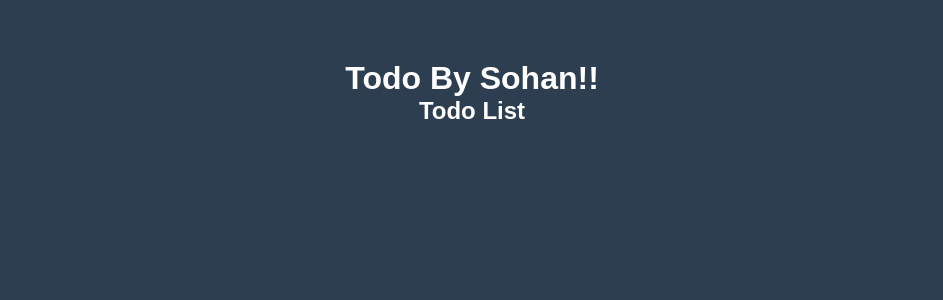
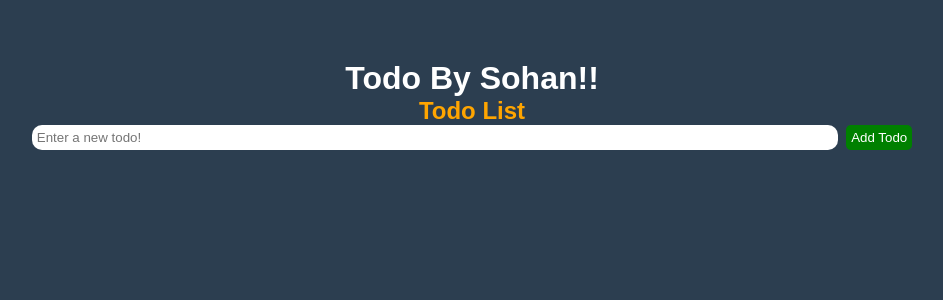
Before and after one commit to ProgrammerSohan/Todo-App-Using-Vue-JS3, a Vue app: page / in a window 1280 px wide. Shown: the top 300 px of the page, without its empty margins (168-1111 px from the left). Built offline with nearby package versions, Linux system fonts and the light colour scheme; a web font is replaced by a local one.

Commit message:
2b_template style

```diff
--- a/src/components/Todo.vue
+++ b/src/components/Todo.vue
@@ -1,7 +1,12 @@
 <template>
     <div class="wrapper">
        <h1> Todo By Sohan!!</h1>
-       <h2>Todo List</h2>
+       <h2 class="header">Todo List</h2>
+       <div class="inputDiv">
+            <input ref="myInput" type="text" class="todoInput" v-model="model" placeholder="Enter a new todo!" />
+       <button class="addTodoBtn">Add Todo </button>
+
+       </div>
     </div>
 </template>
 <script>
@@ -20,5 +25,36 @@ export default{
     align-items: center;
 
 }
+.header {
+    color: orange;
+}
+.inputDiv{
+    width: 90%;
+    display: flex;
+    justify-content: center;
+    align-items: center;
+    gap: 0.5rem;
+}
+.todoInput{
+    width: 70%;
+    padding: 5px;
+    border: none;
+    border-radius: 10px;
+
+}
+.addTodoBtn{
+    border: none;
+    padding: 5px;
+    border-radius: 5px;
+    background-color: green;
+    color: white;
+    cursor: pointer;
+
+}
+.addTodoBtn:hover{
+    background-color: navy;
+    color:rgb(11, 204, 140);
+
+}
 
 </style>
```
